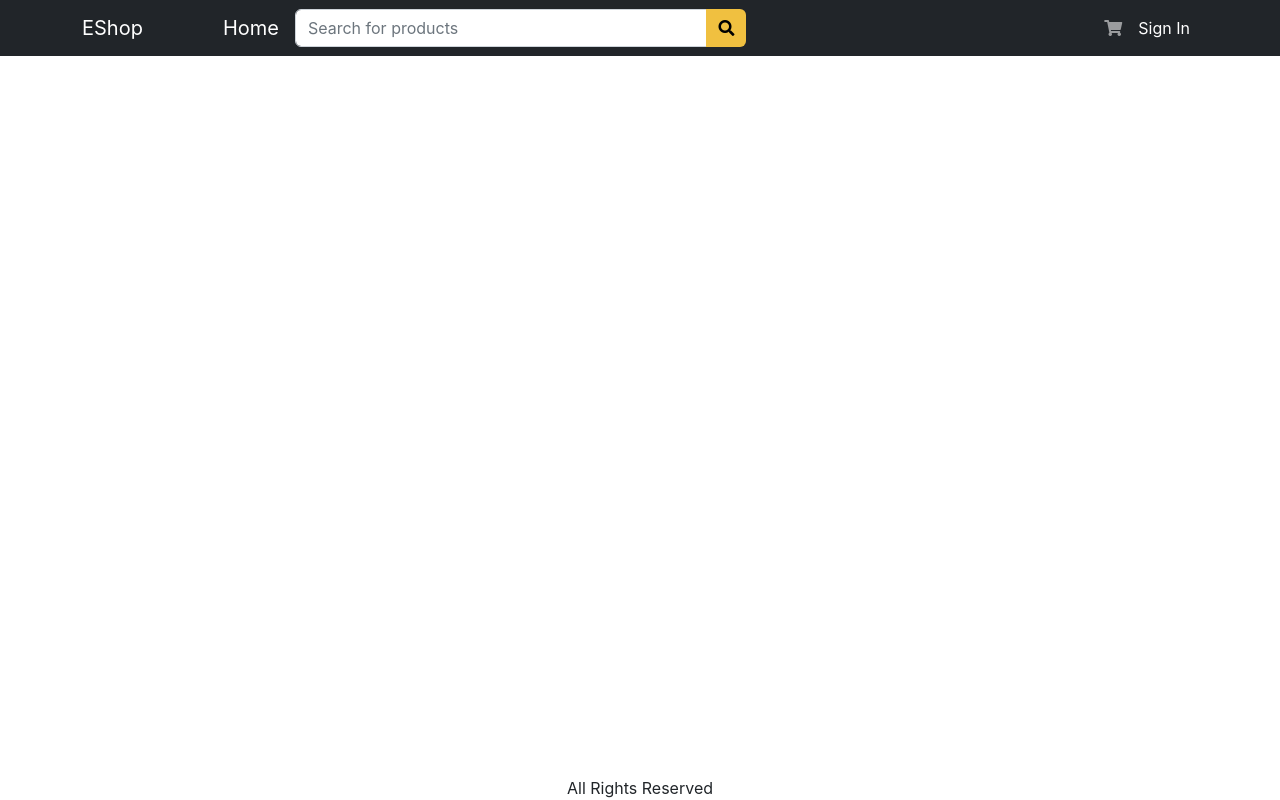
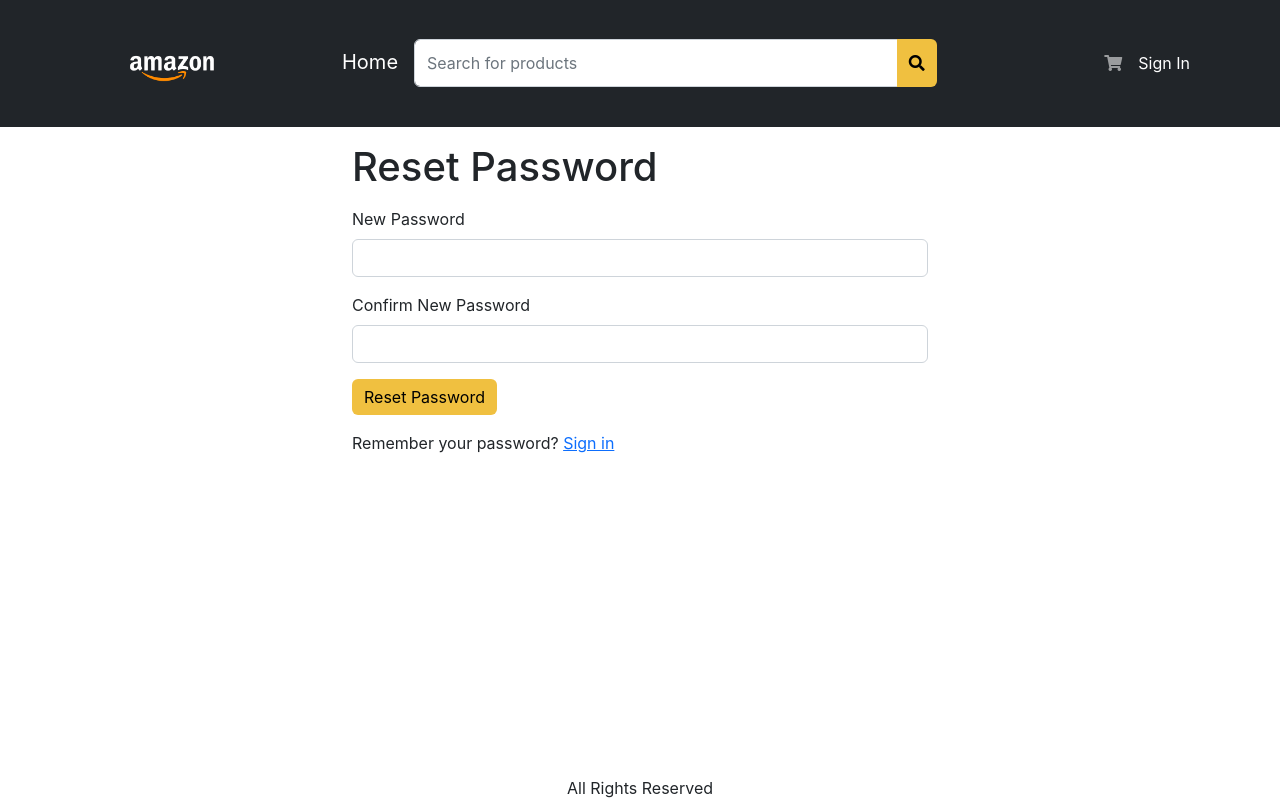
Before and after one commit to DanielBedrack/eshop-amazon, a React (Create React App) app in the folder frontend/: page /forget-password in a window 1280 px wide. Built offline with nearby package versions, Linux system fonts and the light colour scheme.

Commit message:
Adding logic to SignUp Page

```diff
--- a/frontend/src/Actions.js
+++ b/frontend/src/Actions.js
@@ -5,6 +5,7 @@ export const ADD_TO_CART = 'ADD_TO_CART';
 export const USER_SIGNIN = 'USER_SIGNIN';
 export const REMOVE_FROM_CART = 'REMOVE_FROM_CART';
 export const USER_SIGNOUT = 'USER_SIGNOUT';
+export const USER_SIGNUP = 'USER_SIGNUP';
 export const SAVE_PAYMENT_METHOD = 'SAVE_PAYMENT_METHOD';
 export const CREATE_FAILED = 'CREATE_FAILED';
 export const CREATE_REQUEST = 'CREATE_REQUEST';
--- a/frontend/src/App.js
+++ b/frontend/src/App.js
@@ -7,13 +7,15 @@ import PaymentPage from './Pages/PaymentPage';
 import SubmitOrderPage from './Pages/SubmitOrderPage';
 import Container from 'react-bootstrap/Container';
 import SigninPage from './Pages/SigninPage';
+import SignupPage from './Pages/SignUpPage';
 import ShippingAdressPage from './Pages/ShippingAdressPage';
 import SearchPage from './Pages/SearchPage';
 import Navbar from './Components/Shared/NavBar';
 import Footer from './Components/Shared/Footer';
 import { ToastContainer } from 'react-toastify';
-import 'react-toastify/dist/ReactToastify.css'
+import 'react-toastify/dist/ReactToastify.css';
 import OrderPage from './Pages/OrderPage';
+import ResetPasswordPage from './Pages/ResetPasswordPage';
 
 function App() {
   return (
@@ -28,12 +30,13 @@ function App() {
               <Route path="/product/:token" element={<ProductPage />} />
               <Route path="/cart" element={<CartPage />} />
               <Route path="/signin" element={<SigninPage />} />
+              <Route path="/signup" element={<SignupPage />} />
+              <Route path="/forget-password" element={<ResetPasswordPage />} />
               <Route path="/shipping" element={<ShippingAdressPage />} />
               <Route path="/payment" element={<PaymentPage />} />
               <Route path="/placeorder" element={<SubmitOrderPage />} />
-              <Route path='/order/:id' element={<OrderPage />}/>
-              <Route path='/search' element={<SearchPage />}/>
-
+              <Route path="/order/:id" element={<OrderPage />} />
+              <Route path="/search" element={<SearchPage />} />
             </Routes>
           </Container>
         </main>
--- a/frontend/src/Components/Shared/NavBar.js
+++ b/frontend/src/Components/Shared/NavBar.js
@@ -28,7 +28,11 @@ const Navbar = () => {
         <Container>
           <LinkContainer to="/">
             <NavBar.Brand>
-              EShop
+              <img
+                src="./images/logo.png"
+                style={{ width: '180px'}}
+                alt="amazon-logo"
+              />
               {!isHomePage && (
                 <span style={{ color: 'white', marginLeft: '5rem' }}>
                   <Link
@@ -52,7 +56,11 @@ const Navbar = () => {
               )}
             </Link>
             {userInfo ? (
-              <NavDropdown title={userInfo.name} id="basic-nav-dropdown">
+              <NavDropdown
+                title={userInfo.name}
+                id="basic-nav-dropdown"
+                style={{ color: 'white' }}
+              >
                 <LinkContainer to="/profile">
                   <NavDropdown.Item>User Profile</NavDropdown.Item>
                 </LinkContainer>
--- a/frontend/src/Components/Shared/SearchBox.js
+++ b/frontend/src/Components/Shared/SearchBox.js
@@ -24,10 +24,10 @@ const SearchBox = () => {
     }
     const filterURI = getFilterUrl(search, { query: query });
     navigate(filterURI);
-  }, [query]);
+  }, [query, navigate, search]);
 
   return (
-    <Form onSubmit={(e) => submitHandler(e)} className="d-flex me-auto w-50">
+    <Form onSubmit={(e) => submitHandler(e)} className="d-flex me-auto w-100 search-box">
       <InputGroup>
         <FormControl
           aria-describedby="button-search"
--- a/frontend/src/Pages/HomePage.js
+++ b/frontend/src/Pages/HomePage.js
@@ -34,7 +34,7 @@ const HomePage = () => {
   }, []);
 
   return (
-    <div>
+    <div className='home-page'>
     <Title title='eShop' />
       <h1>Products</h1>
       <div className="main-inner">
--- /dev/null
+++ b/frontend/src/Pages/ResetPasswordPage.js
@@ -0,0 +1,72 @@
+import React, { useState } from 'react';
+import { Container, Form, Button } from 'react-bootstrap';
+import { Link, useLocation, useNavigate } from 'react-router-dom';
+import { toast } from 'react-toastify';
+import { getError } from '../Utils';
+import axios from 'axios';
+import Title from '../Components/Shared/Title';
+
+function ResetPasswordPage() {
+  const navigate = useNavigate();
+  const { search } = useLocation();
+  const token = new URLSearchParams(search).get('token');
+
+  const [password, setPassword] = useState('');
+  const [confirmPassword, setConfirmPassword] = useState('');
+
+  const submitHandler = async (e) => {
+    e.preventDefault();
+
+    if (password !== confirmPassword) {
+      toast.error('Passwords must match!');
+      return;
+    }
+
+    try {
+      const { data } = await axios.put('/api/v1/users/reset-password', {
+        password,
+        token,
+      });
+
+      toast.success(data.message);
+      navigate('/signin');
+    } catch (err) {
+      toast.error(getError(err));
+    }
+  };
+
+  return (
+    <Container className="small-container">
+      <Title title="Reset Password" />
+      <h1 className="my-3">Reset Password</h1>
+      <Form onSubmit={submitHandler}>
+        <Form.Group className="mb-3" controlId="password">
+          <Form.Label>New Password</Form.Label>
+          <Form.Control
+            type="password"
+            required
+            value={password}
+            onChange={(e) => setPassword(e.target.value)}
+          />
+        </Form.Group>
+        <Form.Group className="mb-3" controlId="confirmPassword">
+          <Form.Label>Confirm New Password</Form.Label>
+          <Form.Control
+            type="password"
+            required
+            value={confirmPassword}
+            onChange={(e) => setConfirmPassword(e.target.value)}
+          />
+        </Form.Group>
+        <div className="mb-3">
+          <Button type="submit">Reset Password</Button>
+        </div>
+        <div className="mb-3">
+          Remember your password? <Link to="/signin">Sign in</Link>
+        </div>
+      </Form>
+    </Container>
+  );
+}
+
+export default ResetPasswordPage;
--- a/frontend/src/Pages/SignUpPage.js
+++ b/frontend/src/Pages/SignUpPage.js
@@ -1,38 +1,46 @@
-import React from 'react';
-import { useState, useContext, useEffect } from 'react';
-import { Container, Form } from 'react-bootstrap';
-import Button from 'react-bootstrap/esm/Button';
+import { useContext, useEffect, useState } from 'react';
 import { Link, useLocation, useNavigate } from 'react-router-dom';
+import { Store } from '../Context/Store';
+import { toast } from 'react-toastify';
 import axios from 'axios';
+import { USER_SIGNIN } from '../Actions';
 import { getError } from '../Utils';
-import { Store } from '../Context/Store';
+import { Button, Container, Form } from 'react-bootstrap';
 import Title from '../Components/Shared/Title';
-import {USER_SIGNIN} from '../Actions'
-import { toast } from 'react-toastify'
 
-const SigningPage = () => {
+const SignupPage = () => {
   const navigate = useNavigate();
   const { search } = useLocation();
   const redirectInUrl = new URLSearchParams(search).get('redirect');
   const redirect = redirectInUrl ? redirectInUrl : '/';
 
+  const [name, setName] = useState('');
   const [email, setEmail] = useState('');
   const [password, setPassword] = useState('');
+  const [confirmPassword, SetConfirmPassword] = useState('');
+
   const { state, dispatch: ctxDispatch } = useContext(Store);
   const { userInfo } = state;
 
   const submitHandler = async (e) => {
     e.preventDefault();
+
+    if (password !== confirmPassword) {
+      toast.error('Passwords must match!');
+      return;
+    }
+
     try {
-      const { data } = await axios.post('/api/v1/users/signin', {
+      const { data } = await axios.post('/api/v1/users/signup', {
+        name,
         email,
         password,
       });
+
       ctxDispatch({ type: USER_SIGNIN, payload: data });
+
       localStorage.setItem('userInfo', JSON.stringify(data));
-
       navigate(redirect || '/');
-
     } catch (err) {
       toast.error(getError(err));
     }
@@ -46,37 +54,50 @@ const SigningPage = () => {
 
   return (
     <Container className="small-container">
-      <Title title='Sign In' />
-      <h1 className="my-3">Sign In</h1>
+      <Title title="Sign-up" />
+      <h1 className="my-3">Sign Up</h1>
       <Form onSubmit={submitHandler}>
+        <Form.Group className="mb-3" controlId="name">
+          <Form.Label>Name</Form.Label>
+          <Form.Control
+            type="text"
+            required
+            onChange={(e) => setName(e.target.value)}
+          />
+        </Form.Group>
         <Form.Group className="mb-3" controlId="email">
           <Form.Label>Email</Form.Label>
-
           <Form.Control
             type="email"
-            requiredonChange={(e) => setEmail(e.target.value)}
+            required
+            onChange={(e) => setEmail(e.target.value)}
           />
         </Form.Group>
         <Form.Group className="mb-3" controlId="password">
           <Form.Label>Password</Form.Label>
           <Form.Control
             type="password"
-            requiredonChange={(e) => setPassword(e.target.value)}
+            required
+            onChange={(e) => setPassword(e.target.value)}
+          />
+        </Form.Group>
+        <Form.Group className="mb-3" controlId="confirmPassword">
+          <Form.Label>Confirm Password</Form.Label>
+          <Form.Control
+            type="password"
+            required
+            onChange={(e) => SetConfirmPassword(e.target.value)}
           />
         </Form.Group>
         <div className="mb-3">
-          <Button type="submit">Sign In</Button>
+          <Button type="submit">Sign Up</Button>
         </div>
         <div className="mb-3">
-          New customer?{' '}
-          <Link to={`/signup?redirect=${redirect}`}>Create your account</Link>
-        </div>
-        <div className="mb-3">
-          Forget Password? <Link to={`/forget-password`}>Reset Password</Link>
+          Already have an account?{' '}
+          <Link to={`/signin?redirect=${redirect}`}>Sign in</Link>
         </div>
       </Form>
     </Container>
   );
 };
-
-export default SigningPage;
+export default SignupPage;
--- a/frontend/src/Pages/SubmitOrderPage.js
+++ b/frontend/src/Pages/SubmitOrderPage.js
@@ -54,7 +54,7 @@ const SubmitOrderPage = () => {
             }, {
                 headers: { authorization: `Bearer ${userInfo.token}` }
             })
-
+            console.log(data)
             dispatch({ type: CREATE_SUCCEEDED });
 
             ctxDispatch({ type: CLEAR_CART });
--- a/frontend/src/Reducer/storeReducer.js
+++ b/frontend/src/Reducer/storeReducer.js
@@ -1,4 +1,4 @@
-import { ADD_TO_CART, REMOVE_FROM_CART, UPDATE_CART, USER_SIGNIN, USER_SIGNOUT } from '../Actions';
+import { ADD_TO_CART, REMOVE_FROM_CART, UPDATE_CART, USER_SIGNIN, USER_SIGNOUT, USER_SIGNUP } from '../Actions';
 
 export const storeReducer = (state, { type, payload }) => {
   switch (type) {
@@ -37,6 +37,9 @@ export const storeReducer = (state, { type, payload }) => {
     case USER_SIGNIN:
       return { ...state, userInfo: payload };
 
+    case USER_SIGNUP:
+      return { ...state, userInfo: payload };
+
     case USER_SIGNOUT:
       return { ...state, userInfo: null };
 
--- a/frontend/src/index.css
+++ b/frontend/src/index.css
@@ -7,16 +7,15 @@ body {
   -moz-osx-font-smoothing: grayscale;
 }
 
-main{
+main {
   flex: 1;
-
 }
 
-.side-allpage{
+.side-allpage {
   min-height: 100vh;
 }
 
-.rating-stars span{
+.rating-stars span {
   color: #ffc000;
 }
 
@@ -48,7 +47,7 @@ main{
   transform: scale(1.02);
 }
 
-.div-img{
+.div-img {
   max-width: 15rem;
   height: 25rem;
   align-items: center;
@@ -56,26 +55,35 @@ main{
   display: flex;
 }
 
-.div-img img{
+.div-img img {
   max-height: 15rem;
 }
 
-.image-tumbnail{
+.image-tumbnail {
   height: 4rem;
 }
 
 .small-container {
   max-width: 600px;
 }
-.img-large{
+.img-large {
   max-width: 30rem;
 }
 .product-title {
   text-decoration: none;
-  color: #000000
+  color: #000000;
 }
 .my-navbar {
   position: sticky;
   top: 0;
   z-index: 999;
+  background-color: #000;
 }
+.home-page {
+  background-image: url("https://images.pexels.com/photos/268941/pexels-photo-268941.jpeg?cs=srgb&dl=pexels-pixabay-268941.jpg&fm=jpg");
+  min-height: 100vh;
+
+}
+.search-box {
+  height: 6vh;
+}
```
Also changed, not shown: frontend/src/Pages/CartPage.js (+23 -24 lines), frontend/public/images/logo.png (added), 1 other file (tests, documents, lock files or other folders).
